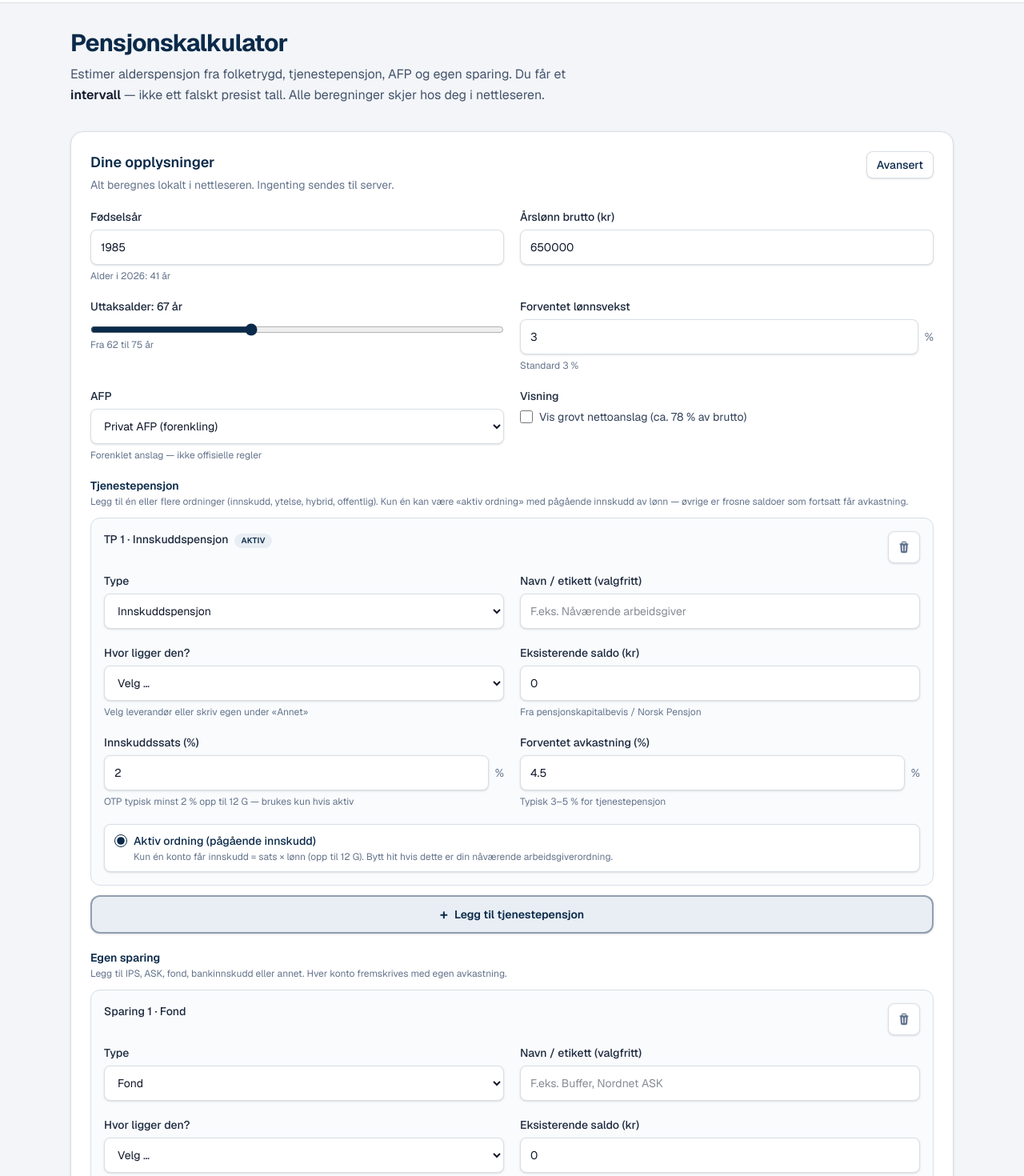
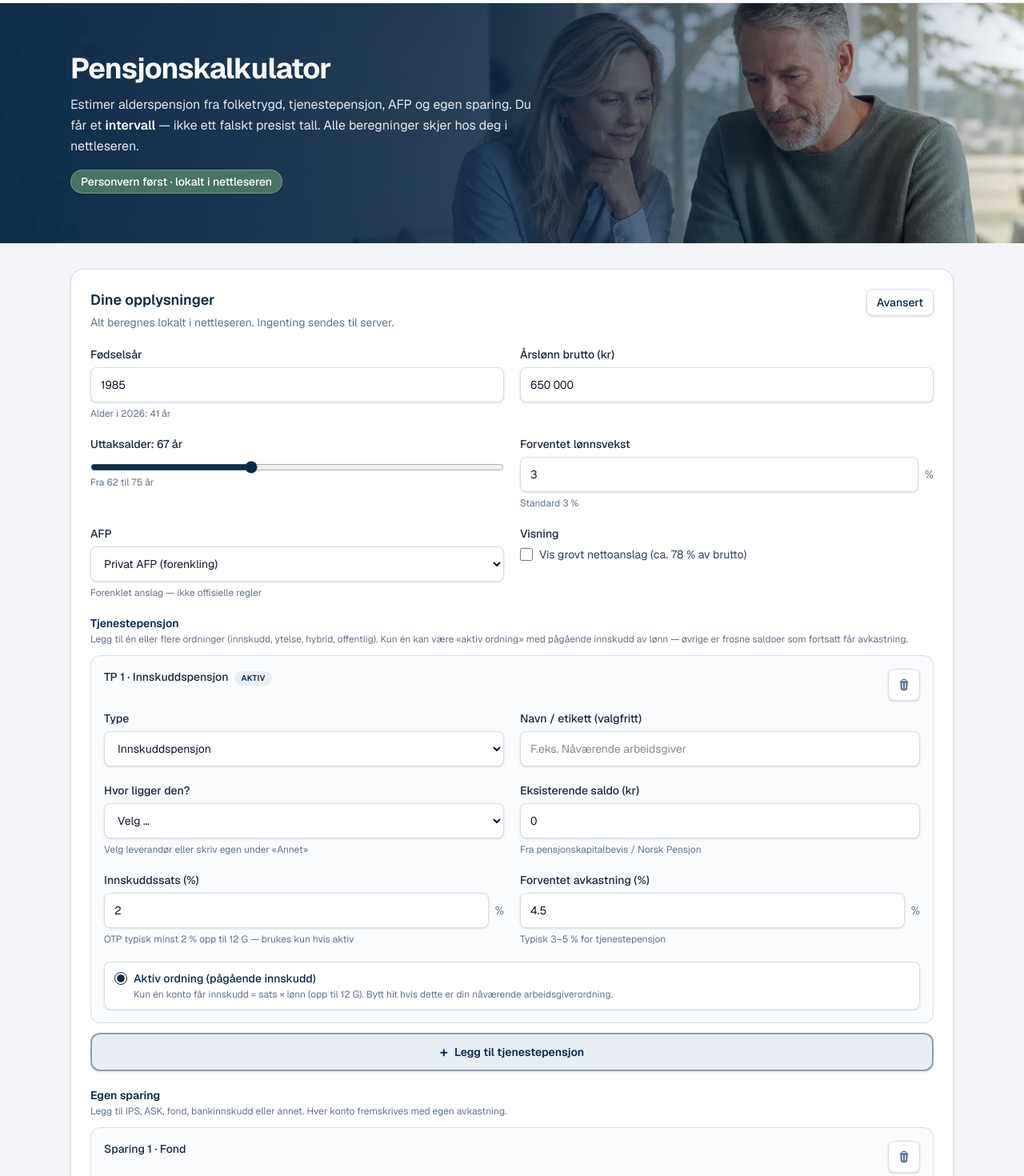
Before and after one commit to jonasc3-cyber/pensjonskalkulator, a Next.js app: page / in a window 1280 px wide. Shown: the part 120-1590 px from the top of the page at 80% size. Built offline with nearby package versions, Linux system fonts and the light colour scheme.

Commit message:
Hero-band med couple-foto og polish
Flytter H1 til hero med navy-gradient, hopp-lenke til estimat, tusenskille i kr-felt og lett kort-polish.

```diff
--- a/app/page.tsx
+++ b/app/page.tsx
@@ -1,26 +1,13 @@
 import { Calculator } from "@/components/Calculator";
+import { Hero } from "@/components/Hero";
 
 export default function HomePage() {
   return (
-    <div className="mx-auto max-w-6xl px-4 py-4 sm:px-6 sm:py-8">
-      <div className="mb-4 max-w-2xl sm:mb-8">
-        <h1 className="text-xl font-bold tracking-tight text-primary sm:text-3xl">
-          Pensjonskalkulator
-        </h1>
-        <p className="mt-1 text-sm leading-snug text-slate-600 sm:mt-2 sm:text-base sm:leading-relaxed">
-          <span className="sm:hidden">
-            Estimer pensjon som et intervall. Alt regnes i nettleseren.
-          </span>
-          <span className="hidden sm:inline">
-            Estimer alderspensjon fra folketrygd, tjenestepensjon, AFP og egen
-            sparing. Du får et{" "}
-            <strong className="font-semibold text-foreground">intervall</strong>{" "}
-            — ikke ett falskt presist tall. Alle beregninger skjer hos deg i
-            nettleseren.
-          </span>
-        </p>
+    <>
+      <Hero />
+      <div className="mx-auto max-w-6xl px-4 py-4 sm:px-6 sm:py-8">
+        <Calculator />
       </div>
-      <Calculator />
-    </div>
+    </>
   );
 }
--- a/components/AssumptionsPanel.tsx
+++ b/components/AssumptionsPanel.tsx
@@ -13,7 +13,7 @@ type Props = {
 
 export function AssumptionsPanel({ values, onChange }: Props) {
   return (
-    <details className="group rounded-2xl border border-border bg-muted/70 open:bg-muted/80">
+    <details className="group rounded-2xl border border-border bg-muted/70 shadow-sm open:bg-muted/80">
       <summary className="cursor-pointer list-none rounded-2xl px-4 py-3.5 marker:content-none sm:px-5 sm:py-4 [&::-webkit-details-marker]:hidden">
         <div className="flex items-center justify-between gap-3">
           <div>
--- /dev/null
+++ b/components/CurrencyInput.tsx
@@ -0,0 +1,116 @@
+"use client";
+
+import { useEffect, useState } from "react";
+import { formatNumber } from "@/lib/format";
+import { inputClass } from "./Field";
+
+type Props = {
+  id: string;
+  value: number;
+  onChange: (value: number) => void;
+  min?: number;
+  step?: number;
+  placeholder?: string;
+  allowEmpty?: boolean;
+  emptyValue?: number;
+  className?: string;
+  "aria-label"?: string;
+};
+
+/** Parse nb-NO / free-form currency text into a non-negative number. */
+export function parseCurrencyInput(raw: string): number | null {
+  const cleaned = raw
+    .replace(/[\s\u00a0\u202f]/g, "")
+    .replace(/kr\.?/gi, "")
+    .replace(/\./g, "")
+    .replace(/,/g, ".");
+  if (cleaned === "" || cleaned === "-") return null;
+  const n = Number(cleaned);
+  if (!Number.isFinite(n)) return null;
+  return Math.max(0, Math.round(n));
+}
+
+/**
+ * NOK input with nb-NO thousand separators when blurred.
+ * Stores a number; does not change calculation logic.
+ */
+export function CurrencyInput({
+  id,
+  value,
+  onChange,
+  min = 0,
+  step,
+  placeholder,
+  allowEmpty = false,
+  emptyValue = 0,
+  className,
+  "aria-label": ariaLabel,
+}: Props) {
+  const [focused, setFocused] = useState(false);
+  const [text, setText] = useState(() =>
+    allowEmpty && value === emptyValue ? "" : formatNumber(value),
+  );
+
+  useEffect(() => {
+    if (focused) return;
+    setText(allowEmpty && value === emptyValue ? "" : formatNumber(value));
+  }, [value, focused, allowEmpty, emptyValue]);
+
+  function commit(raw: string) {
+    const parsed = parseCurrencyInput(raw);
+    if (parsed === null) {
+      onChange(emptyValue);
+      setText(allowEmpty ? "" : formatNumber(emptyValue));
+      return;
+    }
+    const next = min !== undefined ? Math.max(min, parsed) : parsed;
+    onChange(next);
+    setText(allowEmpty && next === emptyValue ? "" : formatNumber(next));
+  }
+
+  return (
+    <input
+      id={id}
+      type="text"
+      inputMode="numeric"
+      autoComplete="off"
+      className={className ?? `${inputClass} tabular-nums`}
+      value={
+        focused
+          ? text
+          : allowEmpty && value === emptyValue
+            ? ""
+            : formatNumber(value)
+      }
+      placeholder={placeholder}
+      aria-label={ariaLabel}
+      data-step={step}
+      onFocus={(e) => {
+        setFocused(true);
+        const raw =
+          allowEmpty && value === emptyValue ? "" : String(Math.round(value));
+        setText(raw);
+        requestAnimationFrame(() => e.target.select());
+      }}
+      onBlur={(e) => {
+        setFocused(false);
+        commit(e.target.value);
+      }}
+      onChange={(e) => {
+        const raw = e.target.value;
+        setText(raw);
+        const parsed = parseCurrencyInput(raw);
+        if (parsed !== null) {
+          onChange(min !== undefined ? Math.max(min, parsed) : parsed);
+        } else if (raw.trim() === "") {
+          onChange(emptyValue);
+        }
+      }}
+      onKeyDown={(e) => {
+        if (e.key === "Enter") {
+          (e.target as HTMLInputElement).blur();
+        }
+      }}
+    />
+  );
+}
--- /dev/null
+++ b/components/Hero.tsx
@@ -0,0 +1,58 @@
+import Image from "next/image";
+
+export function Hero() {
+  return (
+    <section
+      className="relative isolate overflow-hidden"
+      aria-labelledby="hero-heading"
+    >
+      <div className="relative h-[200px] sm:h-[280px] lg:h-[300px]">
+        <Image
+          src="/hero-couple.webp"
+          alt=""
+          fill
+          priority
+          sizes="100vw"
+          className="object-cover object-[72%_40%] sm:object-[75%_35%]"
+        />
+        <div
+          className="absolute inset-0 bg-gradient-to-r from-primary/95 via-primary/75 to-transparent"
+          aria-hidden
+        />
+        <div className="relative z-10 mx-auto flex h-full max-w-6xl flex-col justify-center px-4 py-6 sm:px-6 sm:py-8">
+          <div className="max-w-xl text-primary-foreground">
+            <h1
+              id="hero-heading"
+              className="text-2xl font-bold tracking-tight sm:text-3xl lg:text-4xl"
+            >
+              Pensjonskalkulator
+            </h1>
+            <p className="mt-2 text-sm leading-snug text-primary-foreground/90 sm:mt-3 sm:text-base sm:leading-relaxed">
+              <span className="sm:hidden">
+                Estimer pensjon som et intervall. Alt regnes i nettleseren.
+              </span>
+              <span className="hidden sm:inline">
+                Estimer alderspensjon fra folketrygd, tjenestepensjon, AFP og
+                egen sparing. Du får et{" "}
+                <strong className="font-semibold text-white">intervall</strong>{" "}
+                — ikke ett falskt presist tall. Alle beregninger skjer hos deg i
+                nettleseren.
+              </span>
+            </p>
+            <p className="mt-3 inline-flex items-center rounded-full border border-white/25 bg-accent/90 px-3 py-1 text-xs font-medium text-white shadow-sm sm:mt-4 sm:text-sm">
+              Personvern først · lokalt i nettleseren
+            </p>
+            <p className="mt-4 sm:hidden">
+              <a
+                href="#results"
+                className="inline-flex items-center gap-1 text-sm font-medium text-white/95 underline decoration-white/40 underline-offset-4 transition-colors hover:text-white hover:decoration-white"
+              >
+                Se estimat ↓
+              </a>
+            </p>
+          </div>
+        </div>
+      </div>
+    </section>
+  );
+}
--- a/components/HowWeCalculated.tsx
+++ b/components/HowWeCalculated.tsx
@@ -6,7 +6,7 @@ export function HowWeCalculated({ points }: { points: string[] }) {
   const [open, setOpen] = useState(false);
 
   return (
-    <div className="rounded-xl border border-border bg-card shadow-sm">
+    <div className="rounded-2xl border border-border bg-card shadow-sm">
       <button
         type="button"
         className="flex w-full items-center justify-between gap-3 px-4 py-3 text-left text-sm font-semibold text-primary"
--- a/components/InputsPanel.tsx
+++ b/components/InputsPanel.tsx
@@ -1,6 +1,7 @@
 "use client";
 
 import { Field, inputClass, selectClass } from "./Field";
+import { CurrencyInput } from "./CurrencyInput";
 import { SavingsAccounts } from "./SavingsAccounts";
 import { TpAccounts } from "./TpAccounts";
 import type { CalculatorInputs } from "@/lib/pension/types";
@@ -62,14 +63,12 @@ export function InputsPanel({
         </Field>
 
         <Field id="annualSalary" label="Årslønn brutto (kr)">
-          <input
+          <CurrencyInput
             id="annualSalary"
-            type="number"
+            value={values.annualSalary}
             min={0}
             step={10000}
-            className={inputClass}
-            value={values.annualSalary}
-            onChange={(e) => onChange("annualSalary", Number(e.target.value))}
+            onChange={(v) => onChange("annualSalary", v)}
           />
         </Field>
 
@@ -159,23 +158,15 @@ export function InputsPanel({
               label="Pensjonsbeholdning (folketrygd)"
               hint="Fra NAV / Din pensjon — lar stå tom for estimat"
             >
-              <input
+              <CurrencyInput
                 id="folketrygdBalance"
-                type="number"
+                value={values.folketrygdBalance}
                 min={0}
                 step={10000}
-                className={inputClass}
-                value={
-                  values.folketrygdBalance > 0 ? values.folketrygdBalance : ""
-                }
+                allowEmpty
+                emptyValue={0}
                 placeholder="Estimeres automatisk"
-                onChange={(e) => {
-                  const raw = e.target.value;
-                  onChange(
-                    "folketrygdBalance",
-                    raw === "" ? 0 : Math.max(0, Number(raw)),
-                  );
-                }}
+                onChange={(v) => onChange("folketrygdBalance", v)}
               />
             </Field>
 
--- a/components/ResultsPanel.tsx
+++ b/components/ResultsPanel.tsx
@@ -49,7 +49,8 @@ export function ResultsPanel({
 
   return (
     <section
-      className="space-y-5"
+      id="results"
+      className="scroll-mt-4 space-y-5"
       aria-labelledby="results-heading"
       aria-live="polite"
     >
--- a/components/SavingsAccounts.tsx
+++ b/components/SavingsAccounts.tsx
@@ -1,6 +1,7 @@
 "use client";
 
 import { Field, inputClass, selectClass } from "./Field";
+import { CurrencyInput } from "./CurrencyInput";
 import {
   createSavingAccount,
   defaultReturnForKind,
@@ -213,17 +214,13 @@ export function SavingsAccounts({ accounts, onChange }: Props) {
                     id={`saving-balance-${account.id}`}
                     label="Eksisterende saldo (kr)"
                   >
-                    <input
+                    <CurrencyInput
                       id={`saving-balance-${account.id}`}
-                      type="number"
+                      value={account.balance}
                       min={0}
                       step={10000}
-                      className={inputClass}
-                      value={account.balance}
-                      onChange={(e) =>
-                        updateAccount(account.id, {
-                          balance: Number(e.target.value),
-                        })
+                      onChange={(v) =>
+                        updateAccount(account.id, { balance: v })
                       }
                     />
                   </Field>
@@ -232,17 +229,13 @@ export function SavingsAccounts({ accounts, onChange }: Props) {
                     id={`saving-monthly-${account.id}`}
                     label="Månedlig sparing (kr)"
                   >
-                    <input
+                    <CurrencyInput
                       id={`saving-monthly-${account.id}`}
-                      type="number"
+                      value={account.monthly}
                       min={0}
                       step={500}
-                      className={inputClass}
-                      value={account.monthly}
-                      onChange={(e) =>
-                        updateAccount(account.id, {
-                          monthly: Number(e.target.value),
-                        })
+                      onChange={(v) =>
+                        updateAccount(account.id, { monthly: v })
                       }
                     />
                   </Field>
--- a/components/TpAccounts.tsx
+++ b/components/TpAccounts.tsx
@@ -1,6 +1,7 @@
 "use client";
 
 import { Field, inputClass, selectClass } from "./Field";
+import { CurrencyInput } from "./CurrencyInput";
 import {
   createTpAccount,
   defaultReturnForTpKind,
@@ -229,17 +230,13 @@ export function TpAccounts({ accounts, onChange }: Props) {
                     label="Eksisterende saldo (kr)"
                     hint="Fra pensjonskapitalbevis / Norsk Pensjon"
                   >
-                    <input
+                    <CurrencyInput
                       id={`tp-balance-${account.id}`}
-                      type="number"
+                      value={account.balance}
                       min={0}
                       step={10000}
-                      className={inputClass}
-                      value={account.balance}
-                      onChange={(e) =>
-                        updateAccount(account.id, {
-                          balance: Number(e.target.value),
-                        })
+                      onChange={(v) =>
+                        updateAccount(account.id, { balance: v })
                       }
                     />
                   </Field>
@@ -302,16 +299,14 @@ export function TpAccounts({ accounts, onChange }: Props) {
                       label="Årlig pensjonsanslag (kr)"
                       hint="Forenkling for ytelse/offentlig — brukes direkte som årlig utbetaling hvis satt"
                     >
-                      <input
+                      <CurrencyInput
                         id={`tp-estimate-${account.id}`}
-                        type="number"
+                        value={account.yearlyPensionEstimate ?? 0}
                         min={0}
                         step={5000}
-                        className={inputClass}
-                        value={account.yearlyPensionEstimate ?? 0}
-                        onChange={(e) =>
+                        onChange={(v) =>
                           updateAccount(account.id, {
-                            yearlyPensionEstimate: Number(e.target.value),
+                            yearlyPensionEstimate: v,
                           })
                         }
                       />
```
Also changed, not shown: public/hero-couple.webp (added), 1 other file (tests, documents, lock files or other folders).
